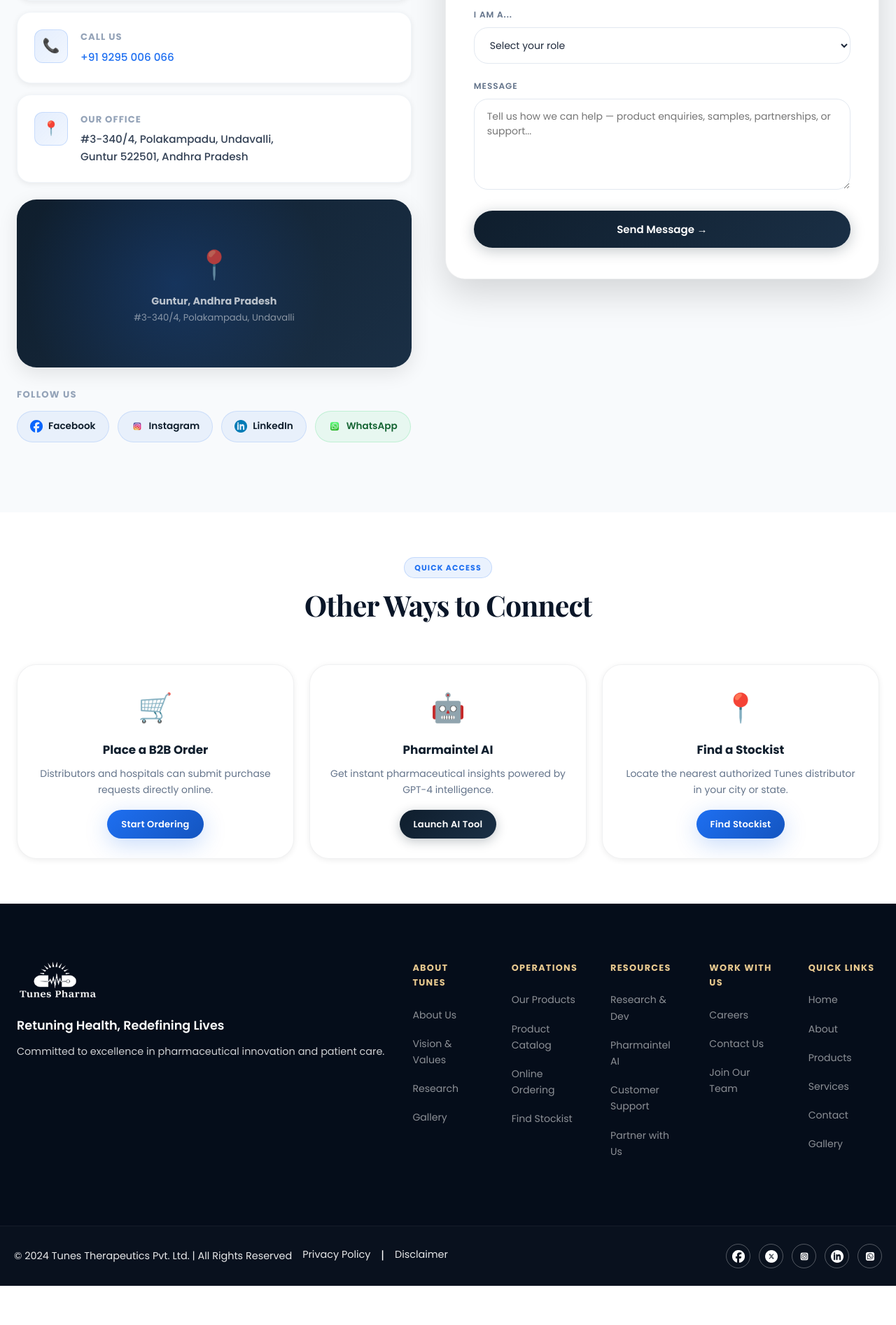
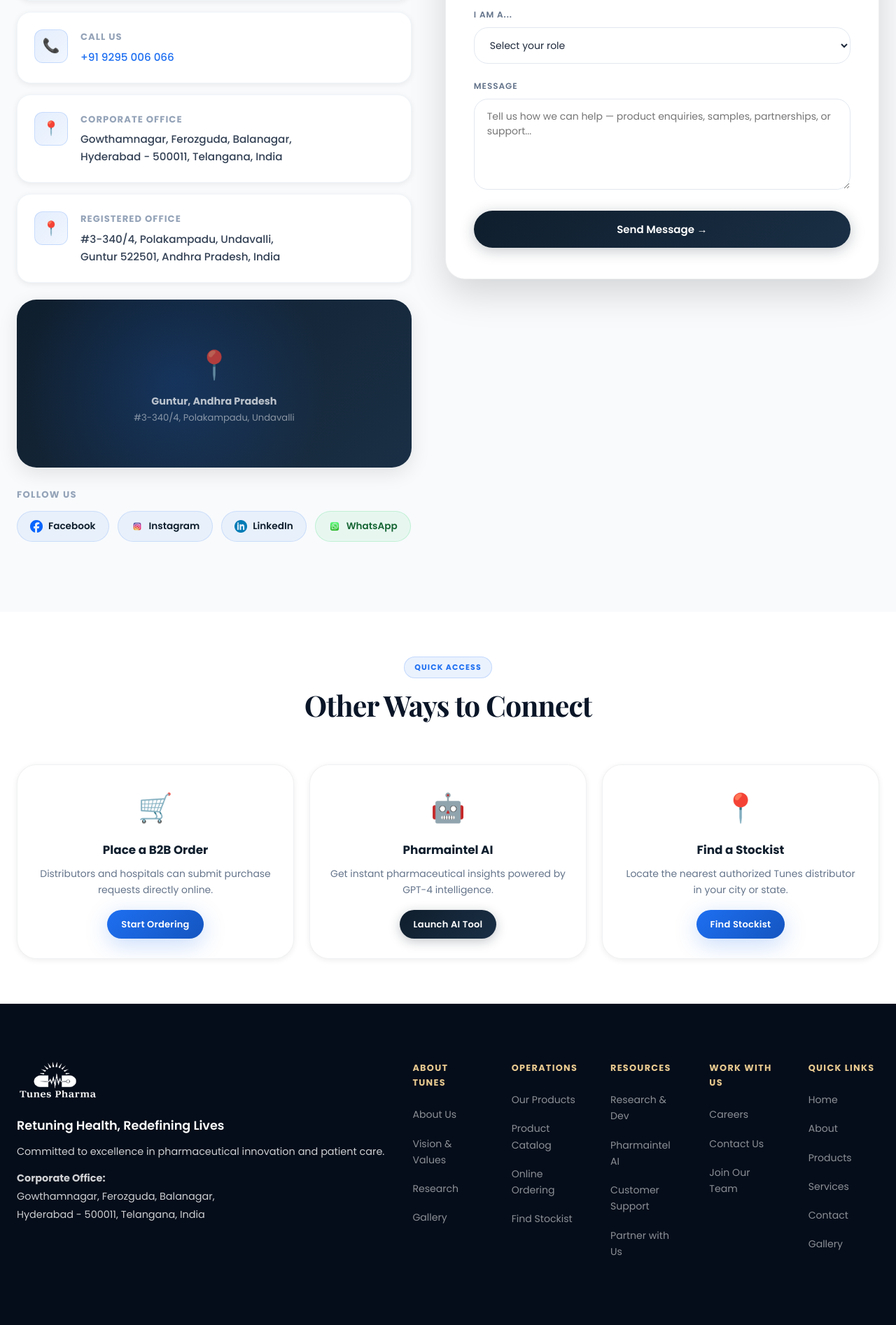
Before and after one commit to Saiaditya26122006/tunes_pharma_web, a Flask app: page /contact in a window 1280 px wide. Shown: the part 1001-2894 px from the top of the page at 70% size. Before the commit the page ends 2838 px from the top, so only its background shows below. Run offline with Flask 3, Linux system fonts and the light colour scheme; parts of the project's set-up code (start-up, migrations or seed data) failed here and were passed over; some libraries are stand-ins or nearby versions.

Commit message:
Add corporate and registered office addresses to schema and contact page

```diff
--- a/app.py
+++ b/app.py
@@ -60,7 +60,7 @@ def send_email_notification(doctor_email, doctor_name, paper_title, paper_descri
             </p>
           </div>
           <div style="background:#f8fafc;padding:16px 36px;border-top:1px solid #e8ecf0;text-align:center">
-            <p style="color:#94a3b8;font-size:11px;margin:0">Tunes Pharma · A Division of Brinda Medicals · Guntur, Andhra Pradesh</p>
+            <p style="color:#94a3b8;font-size:11px;margin:0">Tunes Pharma · Guntur, Andhra Pradesh</p>
           </div>
         </div>
         """
@@ -637,7 +637,7 @@ def doctor_ai_chat():
                 model="claude-opus-4-7",
                 max_tokens=1024,
                 system=(
-                    "You are a medical AI assistant for Tunes Pharma (A Division of Brinda Medicals). "
+                    "You are a medical AI assistant for Tunes Pharma. "
                     "You help registered doctors understand research papers, clinical guidelines, drug interactions, "
                     "dosage information, and pharmaceutical data. Be professional, concise and evidence-based. "
                     "Therapy areas: Diabetology, Neuropathy, Gastroenterology, General Medicine."
@@ -924,7 +924,7 @@ def admin_debug():
 # ── Phase 1: System prompts ──────────────────────────────────
 
 DOSE_CALC_SYSTEM = (
-    "You are a clinical pharmacology assistant for Tunes Pharma (A Division of Brinda Medicals, Vijayawada). "
+    "You are a clinical pharmacology assistant for Tunes Pharma. "
     "You help licensed physicians with dose calculations at the point of care.\n\n"
     "Tunes Pharma products:\n"
     "- Ecoglim MV (Glimepiride+Metformin+Voglibose, 1mg/500mg/0.2mg or 2mg/500mg/0.2mg) — Type 2 Diabetes\n"
@@ -944,7 +944,7 @@ DOSE_CALC_SYSTEM = (
 )
 
 INTERACTION_SYSTEM = (
-    "You are a drug interaction specialist for Tunes Pharma (A Division of Brinda Medicals). "
+    "You are a drug interaction specialist for Tunes Pharma. "
     "You help licensed physicians check drug interactions at the point of care.\n\n"
     "For each pair of drugs, use this format:\n"
     "**[Drug A] + [Drug B]**\n"
@@ -958,8 +958,7 @@ INTERACTION_SYSTEM = (
 )
 
 CONTENT_GEN_SYSTEM = (
-    "You are a professional medical communications writer for Tunes Pharma "
-    "(A Division of Brinda Medicals, Vijayawada, Andhra Pradesh).\n\n"
+    "You are a professional medical communications writer for Tunes Pharma.\n\n"
     "Tunes Pharma products:\n"
     "- Ecoglim MV and Ecoglim MP: Antidiabetic combinations (Glimepiride + Metformin + Voglibose or Pioglitazone)\n"
     "- Nactaid: Antioxidant for Chronic Kidney Disease (Taurine + Acetylcysteine)\n"
@@ -969,7 +968,7 @@ CONTENT_GEN_SYSTEM = (
     "1. Professional but warm tone — not corporate jargon\n"
     "2. Under 200 words unless asked otherwise\n"
     "3. Use {{Doctor_Name}} as the doctor name placeholder\n"
-    "4. Sign off: Warm regards,\\nTeam Tunes Pharma | A Division of Brinda Medicals | Vijayawada\n"
+    "4. Sign off: Warm regards,\\nTeam Tunes Pharma | Vijayawada\n"
     "5. Only make clinically accurate claims within approved indications\n"
     "6. First line must be: Subject: [subject here] — then a blank line — then the message body\n"
     "7. Write only the message. No meta-commentary."
@@ -1054,7 +1053,7 @@ def send_custom_email(doctor_email, doctor_name, subject, content):
           <div style="padding:36px;color:#374151;font-size:14px;line-height:1.8">{html_body}</div>
           <div style="background:#f8fafc;padding:16px 36px;border-top:1px solid #e8ecf0;text-align:center">
             <p style="color:#94a3b8;font-size:11px;margin:0">
-              Tunes Pharma · A Division of Brinda Medicals · Vijayawada, Andhra Pradesh
+              Tunes Pharma · Vijayawada, Andhra Pradesh
             </p>
           </div>
         </div>"""
--- a/templates/about.html
+++ b/templates/about.html
@@ -327,7 +327,7 @@
   <div class="p-hero-content">
     <div class="p-hero-badge"><span class="dot"></span>Est. October 2021 · Guntur, Andhra Pradesh</div>
     <h1>About <span class="gradient-text">Tunes Pharma</span></h1>
-    <p>A Division of Brinda Medicals — providing quality, efficacious and affordable generic prescription medicines to healthcare providers and patients across India.</p>
+    <p>Providing quality, efficacious and affordable generic prescription medicines to healthcare providers and patients across India.</p>
     <!-- Hero stats -->
     <div style="display:flex;justify-content:center;gap:48px;margin-top:48px;flex-wrap:wrap">
       <div style="text-align:center">
@@ -359,7 +359,7 @@
       <div>
         <span class="wwa-founder-tag">Who We Are</span>
         <div class="wwa-founder-name">Tunes<br>Pharma</div>
-        <div class="wwa-founder-title">A Division of Brinda Medicals · Est. 2021</div>
+        <div class="wwa-founder-title">Est. 2021 · Guntur, Andhra Pradesh</div>
         <div class="wwa-career">
           <div class="wwa-career-step">
             <div class="wwa-career-dot"></div>
@@ -415,7 +415,7 @@
       <div>
         <span class="wwa-story-tag">Our Story</span>
         <div class="wwa-quote">"Safe, effective and affordable medicines — accessible to every patient and caregiver."</div>
-        <p class="wwa-body">Tunes Pharma is a Division of Brinda Medicals, incorporated in Guntur, Andhra Pradesh. We are a branded generic prescription company focused on four chronic therapy areas where patient need is greatest and access is most limited.</p>
+        <p class="wwa-body">Tunes Pharma is incorporated in Guntur, Andhra Pradesh. We are a branded generic prescription company focused on four chronic therapy areas where patient need is greatest and access is most limited.</p>
         <p class="wwa-body">What sets us apart is not just our portfolio — it's our team. With over 20 years of combined experience across leading pharmaceutical companies, our team brings deep prescriber relationships and distribution networks that form the foundation of every prescription we earn.</p>
         <div class="wwa-pills">
           <span class="wwa-pill">Cardiology</span>
--- a/templates/contact.html
+++ b/templates/contact.html
@@ -164,8 +164,15 @@
         <div class="p-contact-card">
           <div class="p-icon p-icon-blue" style="width:48px;height:48px;border-radius:12px;font-size:20px">📍</div>
           <div>
-            <h4>Our Office</h4>
-            <p>#3-340/4, Polakampadu, Undavalli,<br>Guntur 522501, Andhra Pradesh</p>
+            <h4>Corporate Office</h4>
+            <p>Gowthamnagar, Ferozguda, Balanagar,<br>Hyderabad - 500011, Telangana, India</p>
+          </div>
+        </div>
+        <div class="p-contact-card">
+          <div class="p-icon p-icon-blue" style="width:48px;height:48px;border-radius:12px;font-size:20px">📍</div>
+          <div>
+            <h4>Registered Office</h4>
+            <p>#3-340/4, Polakampadu, Undavalli,<br>Guntur 522501, Andhra Pradesh, India</p>
           </div>
         </div>
 
--- a/templates/partials/footer.html
+++ b/templates/partials/footer.html
@@ -231,6 +231,11 @@
                 <p style="color: rgba(255,255,255,0.8); line-height: 1.8; font-size: 0.9rem;">
                     Committed to excellence in pharmaceutical innovation and patient care.
                 </p>
+                <p style="color: rgba(255,255,255,0.8); line-height: 1.8; font-size: 0.9rem; margin-top: 12px;">
+                    <strong>Corporate Office:</strong><br>
+                    Gowthamnagar, Ferozguda, Balanagar,<br>
+                    Hyderabad - 500011, Telangana, India
+                </p>
             </div>
             <div class="footer-column">
                 <h4>About Tunes</h4>
--- a/templates/partials/seo_head.html
+++ b/templates/partials/seo_head.html
@@ -26,9 +26,29 @@
   "@type": "Organization",
   "name": "Tunes Pharma",
   "legalName": "Tunes Therapeutics Pvt. Ltd.",
+  "alternateName": "Tunes Pharma",
   "url": "{{ _base_url }}",
   "logo": "{{ _base_url }}/static/images/logo.png",
   "description": "Tunes Pharma (Tunes Therapeutics Pvt. Ltd.) develops prescription formulations in diabetology, neuropathy and gastroenterology across India.",
+  "telephone": "+91 9295 006 066",
+  "address": {
+    "@type": "PostalAddress",
+    "streetAddress": "Gowthamnagar, Ferozguda, Balanagar",
+    "addressLocality": "Hyderabad",
+    "addressRegion": "Telangana",
+    "postalCode": "500011",
+    "addressCountry": "IN"
+  },
+  "location": {
+    "@type": "Place",
+    "name": "Registered Office",
+    "address": {
+      "@type": "PostalAddress",
+      "addressLocality": "Guntur",
+      "addressRegion": "Andhra Pradesh",
+      "addressCountry": "IN"
+    }
+  },
   {# TODO: add LinkedIn (needs /company/<slug> URL) and Twitter (handle mismatch — footer says tunes_pvt_ltd vs tunes_therapeutics_pvt_ltd elsewhere) once confirmed. #}
   "sameAs": [
     "https://www.facebook.com/tunes_therapeutics_pvt_ltd",
--- a/templates/services.html
+++ b/templates/services.html
@@ -101,7 +101,7 @@
     <div class="svc-hero-text">
       <div class="p-hero-badge" style="margin-bottom:22px"><span class="dot"></span>Quality · Efficacy · Affordability</div>
       <h1 style="font-family:'Playfair Display',serif;font-size:clamp(2.6rem,5vw,4.2rem);font-weight:700;line-height:1.1;margin-bottom:20px;letter-spacing:-.02em">What we <span style="background:linear-gradient(135deg,var(--gold-light),var(--gold));-webkit-background-clip:text;-webkit-text-fill-color:transparent;background-clip:text">offer partners</span></h1>
-      <p style="color:rgba(255,255,255,.65);font-size:1.08rem;line-height:1.85;max-width:560px;margin-bottom:36px">From branded generic prescription sales to wholesale distribution and patient education — Tunes Pharma (A Division of Brinda Medicals) provides end-to-end pharmaceutical services across Andhra Pradesh &amp; Telangana.</p>
+      <p style="color:rgba(255,255,255,.65);font-size:1.08rem;line-height:1.85;max-width:560px;margin-bottom:36px">From branded generic prescription sales to wholesale distribution and patient education — Tunes Pharma provides end-to-end pharmaceutical services across Andhra Pradesh &amp; Telangana.</p>
       <div style="display:flex;gap:12px;flex-wrap:wrap">
         <a href="/online-ordering" class="p-btn p-btn-primary">Place an Order</a>
       </div>
```
